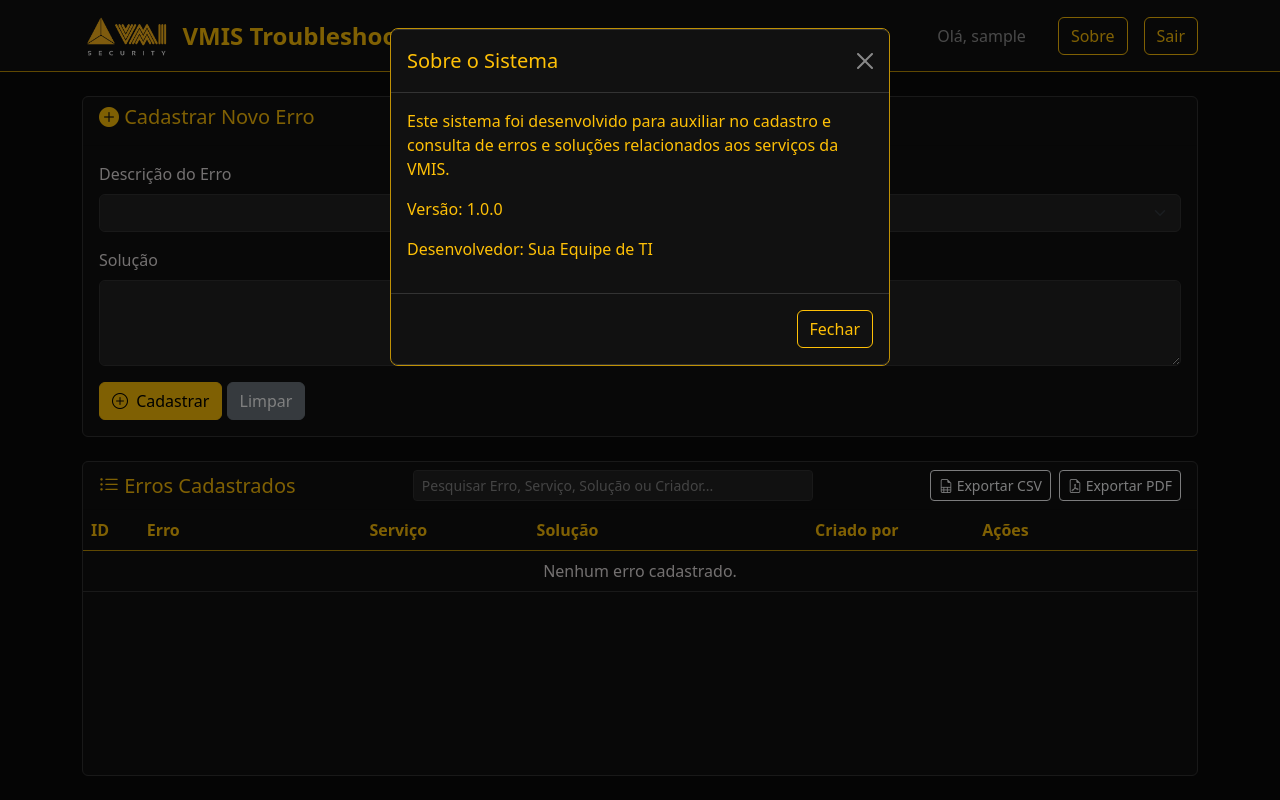
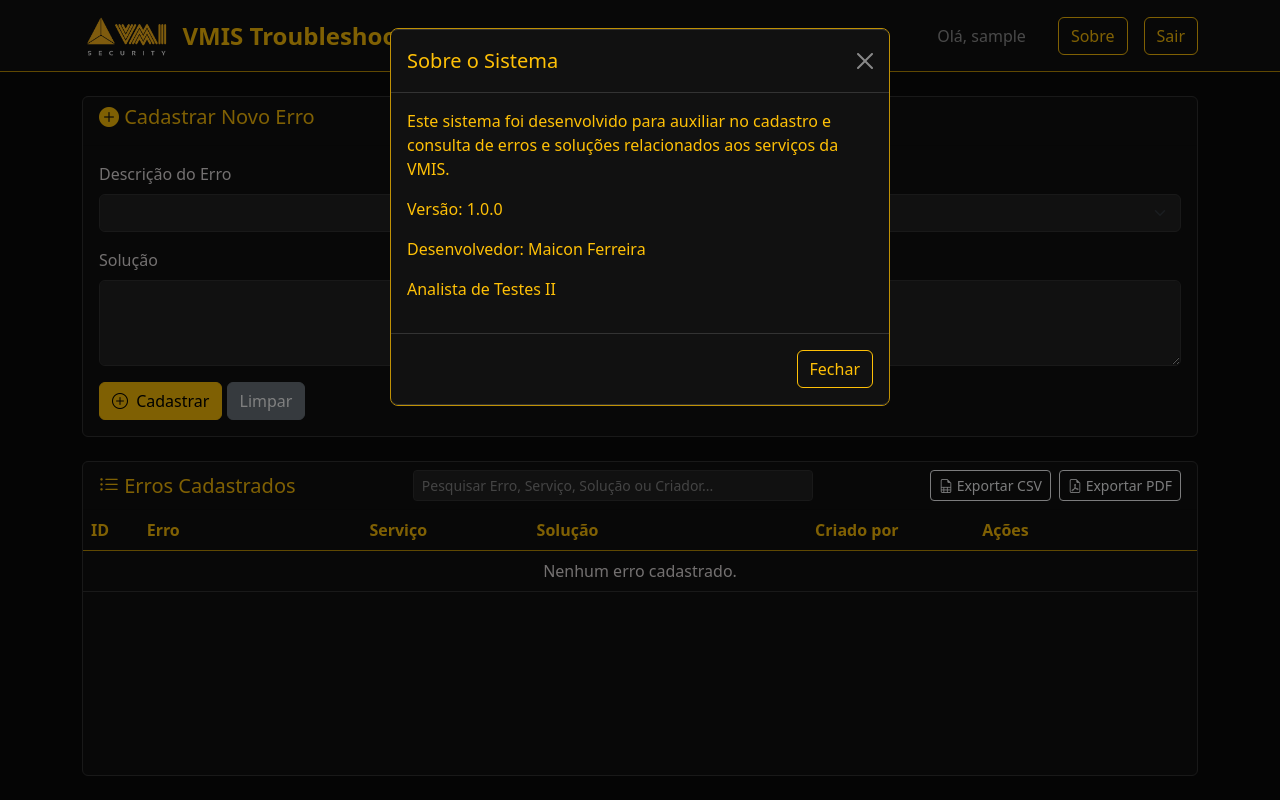
Before and after one commit to maiconferreiraa/Troubleshoot, a Flask app: page /dashboard in a window 1280 px wide, after a click on "Sobre". Run offline with Flask 3, Linux system fonts and the light colour scheme; the visitor is signed in with stand-in values (Sample User, id 1); data that the repository does not hold is empty; some libraries are stand-ins or nearby versions.

Commit message:
Update dashboard.html - Campo Sobre

```diff
--- a/templates/dashboard.html
+++ b/templates/dashboard.html
@@ -374,7 +374,8 @@
                 <div class="modal-body text-light">
                     <p>Este sistema foi desenvolvido para auxiliar no cadastro e consulta de erros e soluções relacionados aos serviços da VMIS.</p>
                     <p>Versão: 1.0.0</p>
-                    <p>Desenvolvedor: Sua Equipe de TI</p>
+                    <p>Desenvolvedor: Maicon Ferreira</p>
+                    <p>Analista de Testes II</p>
                 </div>
                 <div class="modal-footer">
                     <button type="button" class="btn btn-outline-warning" data-bs-dismiss="modal">Fechar</button>
```
